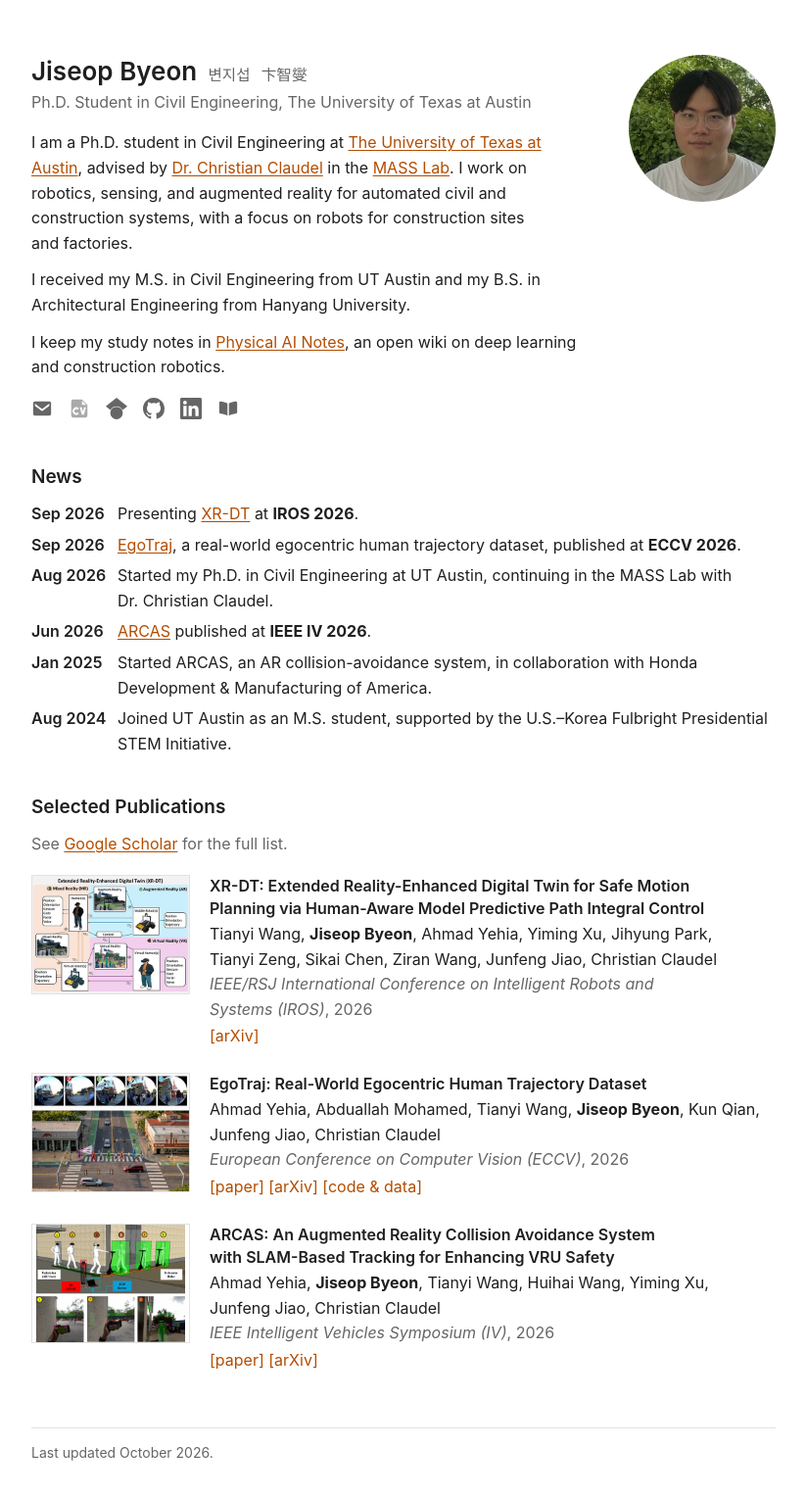
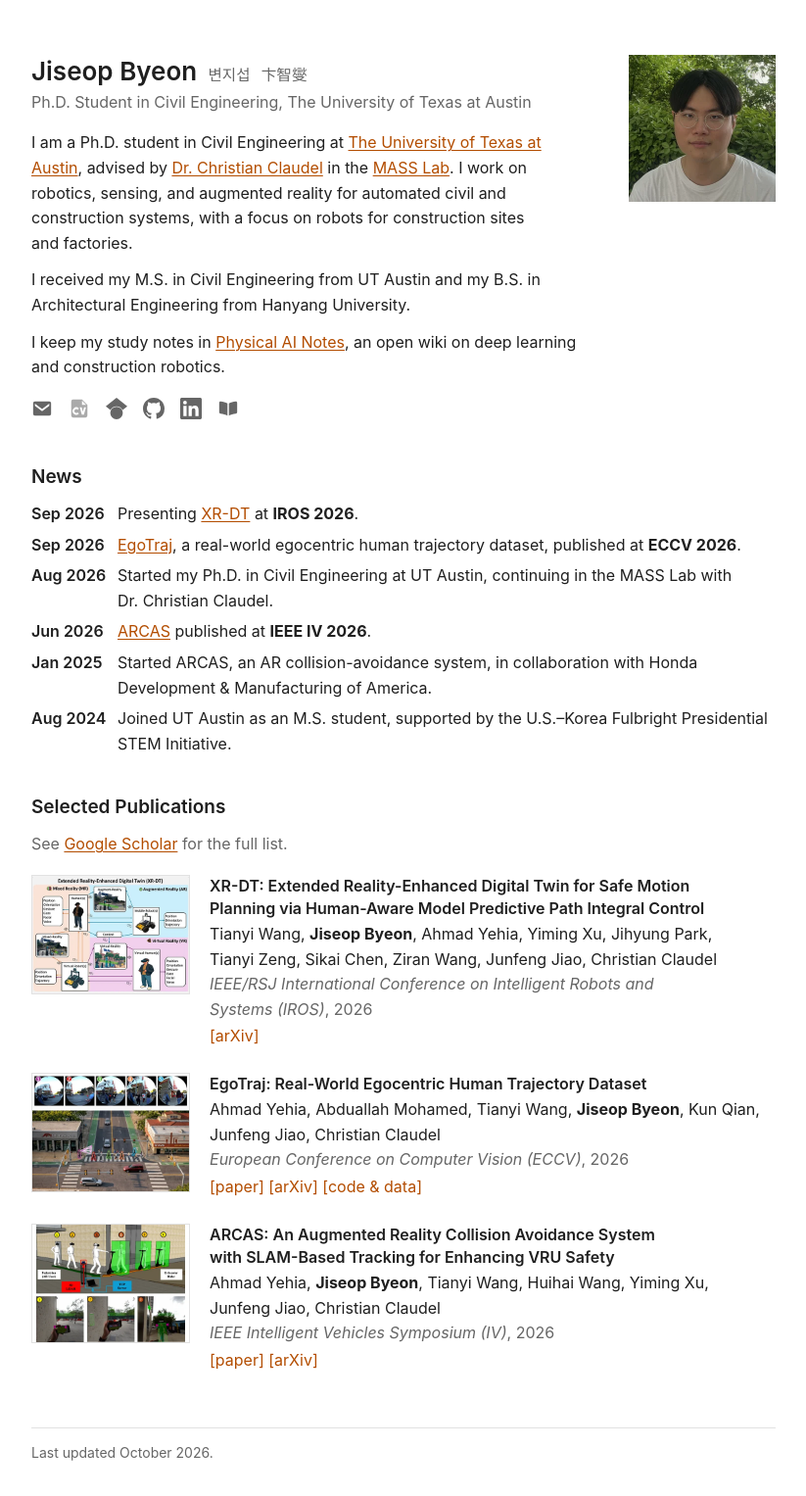
Before and after one commit to jiseop-byeon/jiseop-byeon.github.io, a Jekyll site: the page built from index.html, in a window 1280 px wide. Shown: the whole page at 98% size, without its empty margins (228-1051 px from the left). Built offline with Jekyll 4.4.1, drawn with Linux system fonts in a browser that asks for light colours.

Commit message:
Use a square profile photo
Square corners match the rectangular publication figures and read as a
standard academic headshot rather than an avatar.

Co-Authored-By: Claude Opus 5.5 <noreply@anthropic.com>

```diff
--- a/assets/css/site.css
+++ b/assets/css/site.css
@@ -49,14 +49,14 @@ img { max-width: 100%; height: auto; }
 .nowrap { white-space: nowrap; }
 .back { margin-bottom: 24px; font-size: 0.9375rem; }
 
-/* Intro: text on the left, photo on the right */
+/* Intro: text on the left, square photo on the right */
 .intro { display: flex; gap: 36px; align-items: flex-start; }
 .intro__text { flex: 1; min-width: 0; }
 .intro__role { margin: 2px 0 16px; color: var(--muted); }
 .intro__aff { display: inline-block; }
 /* Korean name and Hanja: sized relative to the name (about 60%), not bold. */
 .name-ko { margin-left: 0.3em; font-size: 0.6em; font-weight: 400; color: var(--muted); white-space: nowrap; }   /* the university name wraps as one unit */
-.intro__photo { flex: none; width: 150px; height: 150px; border-radius: 50%; object-fit: cover; }
+.intro__photo { flex: none; width: 150px; height: 150px; object-fit: cover; }   /* square */
 /* Link row as icons: calm grey, near-black on hover; each target is 34px square. */
 .icons { display: flex; flex-wrap: wrap; gap: 4px; margin: 2px 0 0 -6px; padding: 0; list-style: none; }
 .icons li { margin: 0; }
```
